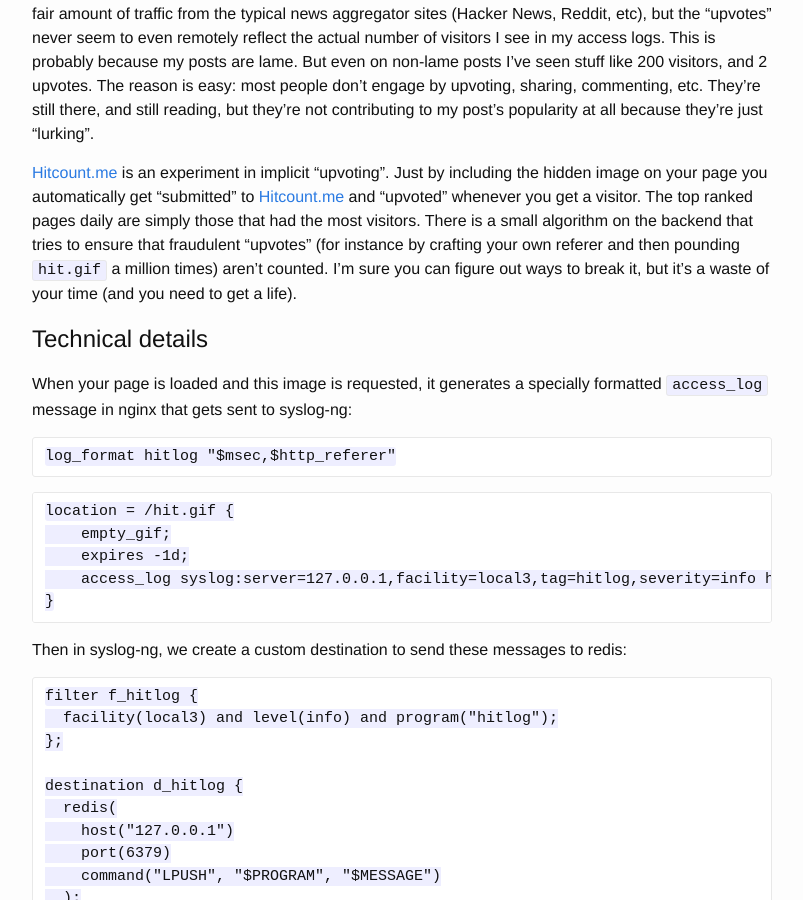
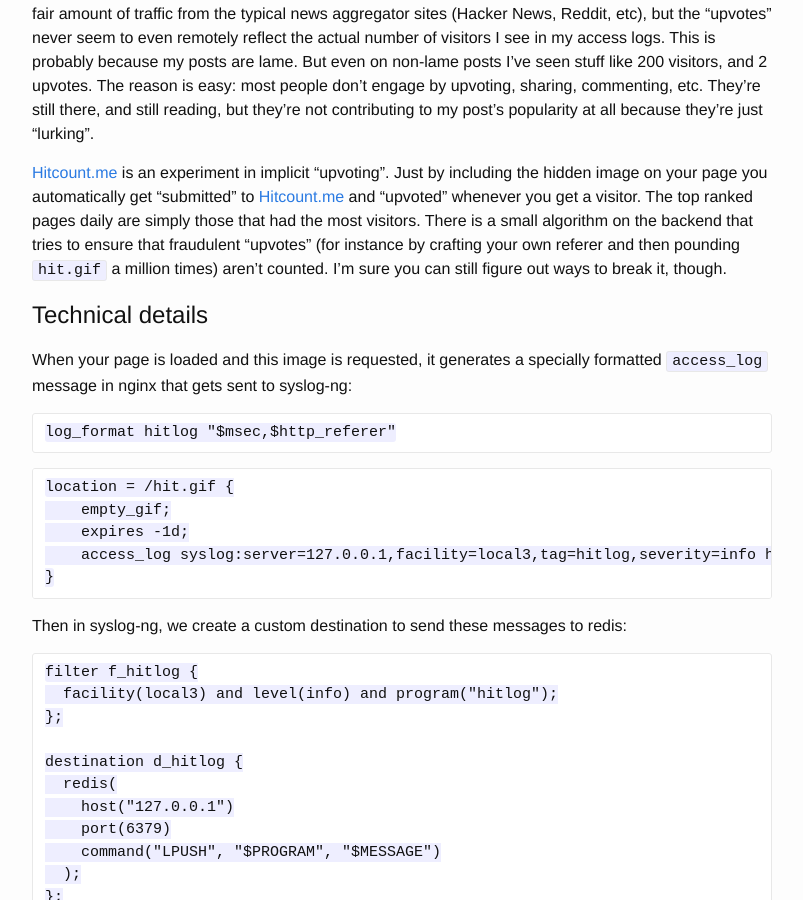
Before and after one commit to benwilber/benwilber.github.io, a Jekyll site: the page built from _posts/2015-08-31-hitcountme-live-website-popularity.md, in a window 1280 px wide and 900 px high, scrolled down 533 px. Shown: the whole window, without its empty margins (238-1041 px from the left). Built offline with Jekyll 4.4.1, drawn with Linux system fonts in a browser that asks for light colours; comment, search, counter and statistics services are not loaded.

Commit message:
dont me mean

```diff
--- a/_posts/2015-08-31-hitcountme-live-website-popularity.md
+++ b/_posts/2015-08-31-hitcountme-live-website-popularity.md
@@ -19,7 +19,7 @@ The idea is pretty basic.  Just include the following HTML somewhere on your pag
 
 This is an experiment that I started out implementing for my own blog posts.  Like a lot of people, I get a fair amount of traffic from the typical news aggregator sites (Hacker News, Reddit, etc), but the "upvotes" never seem to even remotely reflect the actual number of visitors I see in my access logs.  This is probably because my posts are lame.  But even on non-lame posts I've seen stuff like 200 visitors, and 2 upvotes.  The reason is easy: most people don't engage by upvoting, sharing, commenting, etc.  They're still there, and still reading, but they're not contributing to my post's popularity at all because they're just "lurking".
 
-[Hitcount.me](https://hitcount.me/) is an experiment in implicit "upvoting".  Just by including the hidden image on your page you automatically get "submitted" to [Hitcount.me](https://hitcount.me/) and "upvoted" whenever you get a visitor.  The top ranked pages daily are simply those that had the most visitors.  There is a small algorithm on the backend that tries to ensure that fraudulent "upvotes" (for instance by crafting your own referer and then pounding `hit.gif` a million times) aren't counted.  I'm sure you can figure out ways to break it, but it's a waste of your time (and you need to get a life).
+[Hitcount.me](https://hitcount.me/) is an experiment in implicit "upvoting".  Just by including the hidden image on your page you automatically get "submitted" to [Hitcount.me](https://hitcount.me/) and "upvoted" whenever you get a visitor.  The top ranked pages daily are simply those that had the most visitors.  There is a small algorithm on the backend that tries to ensure that fraudulent "upvotes" (for instance by crafting your own referer and then pounding `hit.gif` a million times) aren't counted.  I'm sure you can still figure out ways to break it, though.
 
 
 # Technical details
```
